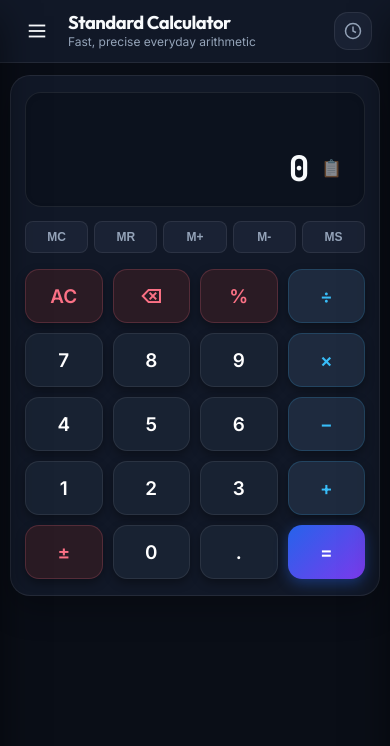
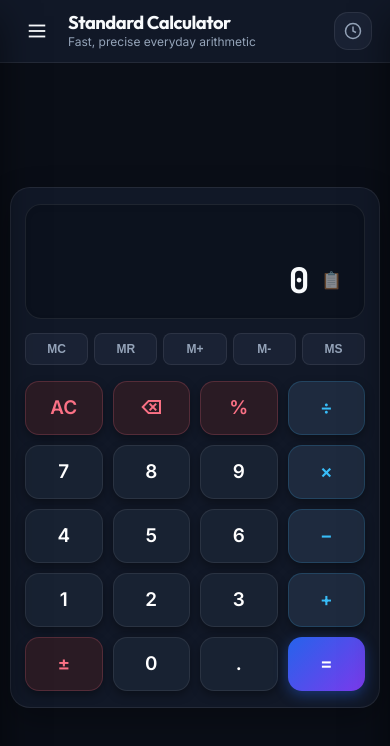
Before and after one commit to eleshkapri/Calculator, a plain HTML site: page index.html in a window 390 px wide. Drawn offline with Linux system fonts and the light colour scheme.

Commit message:
Center position specifically for Standard Calculator on desktop and mobile viewports

```diff
--- a/style.css
+++ b/style.css
@@ -601,6 +601,15 @@ body.dark-theme .chip-sym {
     border-radius: var(--radius-xl);
     padding: 24px;
     box-shadow: var(--card-shadow);
+}
+
+#view-standard.calculator-view.active {
+    display: flex;
+    flex-direction: column;
+    align-items: center;
+    justify-content: center;
+    min-height: calc(100vh - 130px);
+    margin: auto 0;
 }
 
 .calc-card { width: 100%; max-width: 390px; }
@@ -2079,6 +2088,15 @@ body.dark-theme .epoch-live-val {
         margin: 0 auto;
     }
 
+    #view-standard.calculator-view.active {
+        min-height: calc(100vh - 100px);
+        display: flex;
+        flex-direction: column;
+        justify-content: center;
+        align-items: center;
+        margin: auto 0;
+    }
+
     .calc-card, .scientific-card, .financial-card, .converter-card, .health-card, .date-card, .time-card, .time-keypad-card {
         padding: 16px 14px;
         border-radius: 20px;
```
